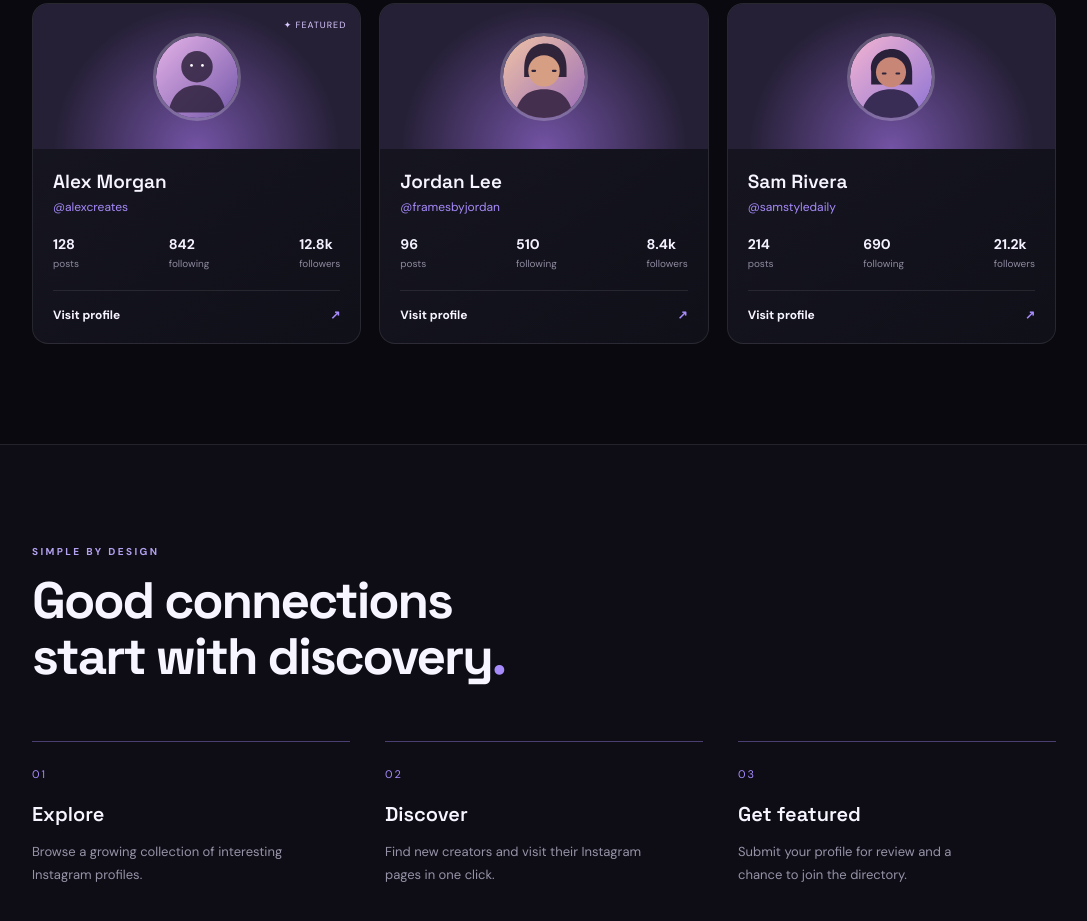
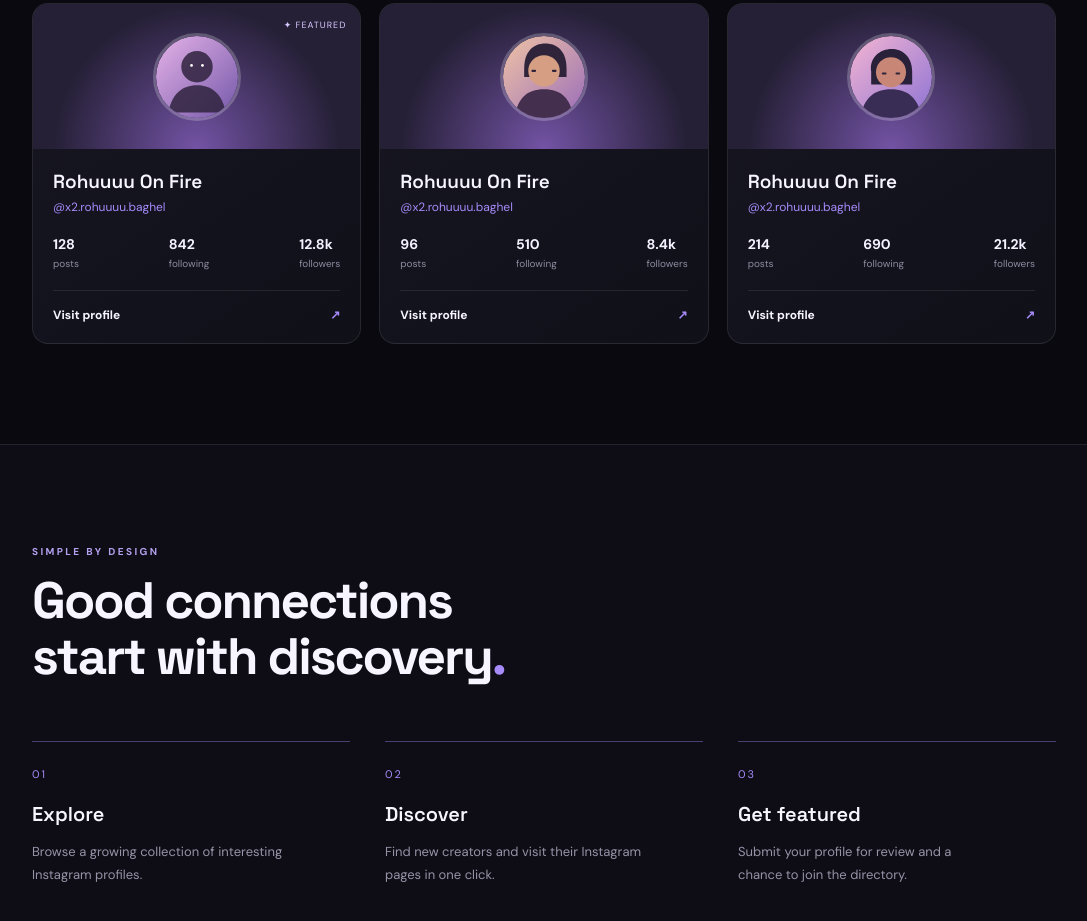
Before and after one commit to seasonwise30-beep/insta-hub, a plain HTML site: page index.html in a window 1280 px wide. Shown: the part 1091-2012 px from the top of the page, without its empty margins (96-1183 px from the left). Drawn offline with Linux system fonts and the light colour scheme.

Commit message:
Update index.html

```diff
--- a/index.html
+++ b/index.html
@@ -13,9 +13,9 @@
 <div class="search-wrap"><span>⌕</span><input id="search" type="search" placeholder="Search names or usernames..." aria-label="Search creators"><span class="search-hint">SEARCH</span></div>
 <div class="filters"><button class="filter active" data-filter="all">All creators</button><button class="filter" data-filter="creator">Creators</button><button class="filter" data-filter="photography">Photography</button><button class="filter" data-filter="fashion">Fashion</button></div>
 <div class="profile-grid" id="profiles">
-<article class="profile-card" data-category="creator"><div class="card-top"><img src="assets/avatar-1.svg" alt="Abstract profile avatar"><span class="featured">✦ FEATURED</span></div><div class="profile-info"><h3>Alex Morgan</h3><p class="handle">@alexcreates</p><div class="stats"><span><b>128</b> posts</span><span><b>842</b> following</span><span><b>12.8k</b> followers</span></div><a class="visit" href="https://instagram.com/" target="_blank" rel="noopener">Visit profile <span>↗</span></a></div></article>
-<article class="profile-card" data-category="photography"><div class="card-top"><img src="assets/avatar-2.svg" alt="Abstract profile avatar"></div><div class="profile-info"><h3>Jordan Lee</h3><p class="handle">@framesbyjordan</p><div class="stats"><span><b>96</b> posts</span><span><b>510</b> following</span><span><b>8.4k</b> followers</span></div><a class="visit" href="https://instagram.com/" target="_blank" rel="noopener">Visit profile <span>↗</span></a></div></article>
-<article class="profile-card" data-category="fashion"><div class="card-top"><img src="assets/avatar-3.svg" alt="Abstract profile avatar"></div><div class="profile-info"><h3>Sam Rivera</h3><p class="handle">@samstyledaily</p><div class="stats"><span><b>214</b> posts</span><span><b>690</b> following</span><span><b>21.2k</b> followers</span></div><a class="visit" href="https://instagram.com/" target="_blank" rel="noopener">Visit profile <span>↗</span></a></div></article>
+<article class="profile-card" data-category="creator"><div class="card-top"><img src="assets/avatar-1.svg" alt="Abstract profile avatar"><span class="featured">✦ FEATURED</span></div><div class="profile-info"><h3>Rohuuuu On Fire</h3><p class="handle">@x2.rohuuuu.baghel</p><div class="stats"><span><b>128</b> posts</span><span><b>842</b> following</span><span><b>12.8k</b> followers</span></div><a class="visit" href="https://www.instagram.com/x2.rohuuuu.baghel" target="_blank" rel="noopener">Visit profile <span>↗</span></a></div></article>
+<article class="profile-card" data-category="photography"><div class="card-top"><img src="assets/avatar-2.svg" alt="Abstract profile avatar"></div><div class="profile-info"><h3>Rohuuuu On Fire</h3><p class="handle">@x2.rohuuuu.baghel</p><div class="stats"><span><b>96</b> posts</span><span><b>510</b> following</span><span><b>8.4k</b> followers</span></div><a class="visit" href="https://www.instagram.com/x2.rohuuuu.baghel" target="_blank" rel="noopener">Visit profile <span>↗</span></a></div></article>
+<article class="profile-card" data-category="fashion"><div class="card-top"><img src="assets/avatar-3.svg" alt="Abstract profile avatar"></div><div class="profile-info"><h3>Rohuuuu On Fire</h3><p class="handle">@x2.rohuuuu.baghel</p><div class="stats"><span><b>214</b> posts</span><span><b>690</b> following</span><span><b>21.2k</b> followers</span></div><a class="visit" href="https://www.instagram.com/x2.rohuuuu.baghel" target="_blank" rel="noopener">Visit profile <span>↗</span></a></div></article>
 </div><p class="empty-state" id="empty" hidden>No creators match that search. Try another name.</p></section>
 <section class="how section" id="how"><div class="eyebrow">SIMPLE BY DESIGN</div><h2>Good connections<br>start with discovery<span class="purple">.</span></h2><div class="steps"><div class="step"><span>01</span><h3>Explore</h3><p>Browse a growing collection of interesting Instagram profiles.</p></div><div class="step"><span>02</span><h3>Discover</h3><p>Find new creators and visit their Instagram pages in one click.</p></div><div class="step"><span>03</span><h3>Get featured</h3><p>Submit your profile for review and a chance to join the directory.</p></div></div></section>
 <section class="submit-section section" id="submit"><div class="submit-copy"><div class="eyebrow">YOUR TURN</div><h2>Your profile<br>belongs <span class="gradient-text">here.</span></h2><p>Share your Instagram profile with us. Every submission is reviewed before it appears in the directory.</p><div class="submit-tag">✦ Free to submit · Reviewed by admin</div></div>
```
